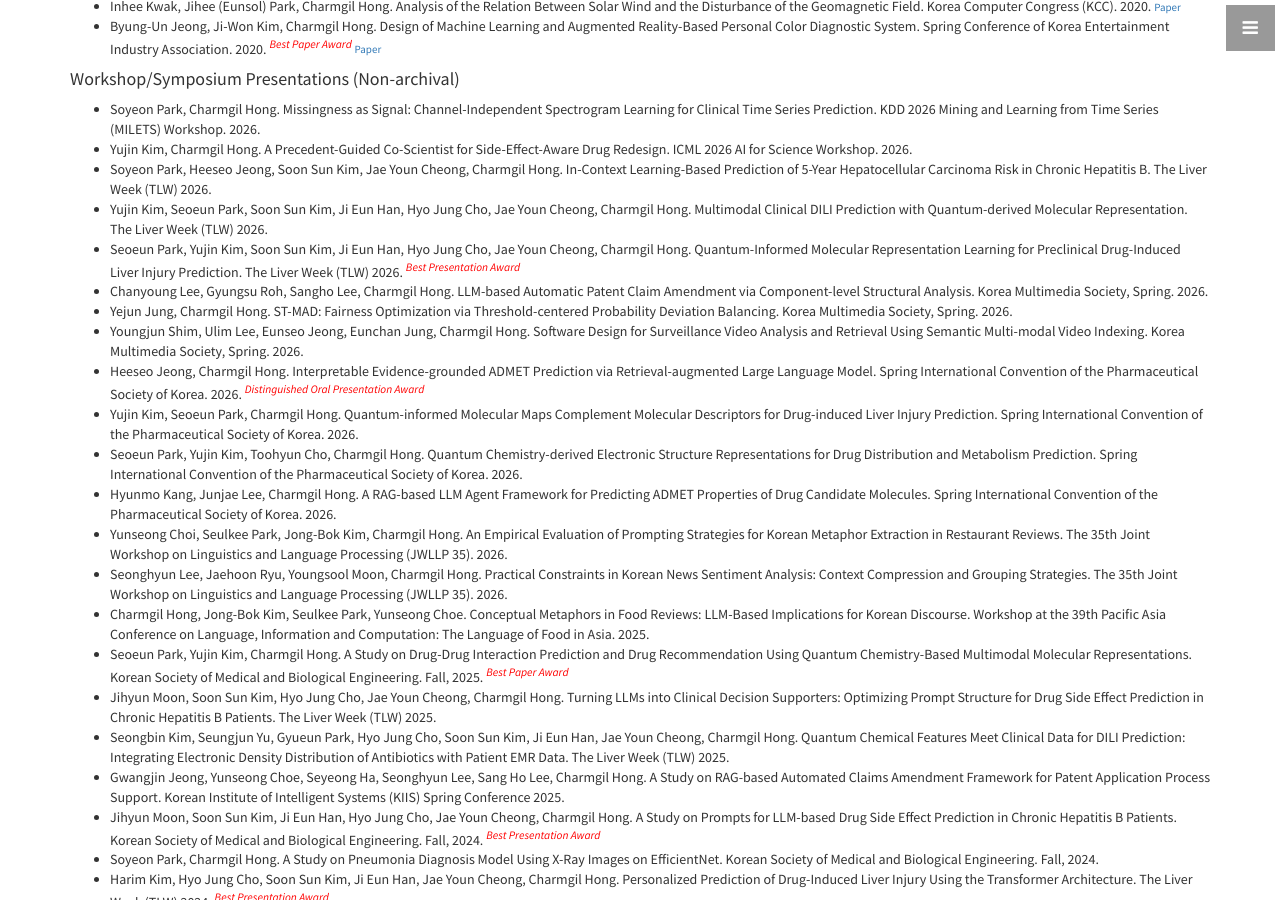
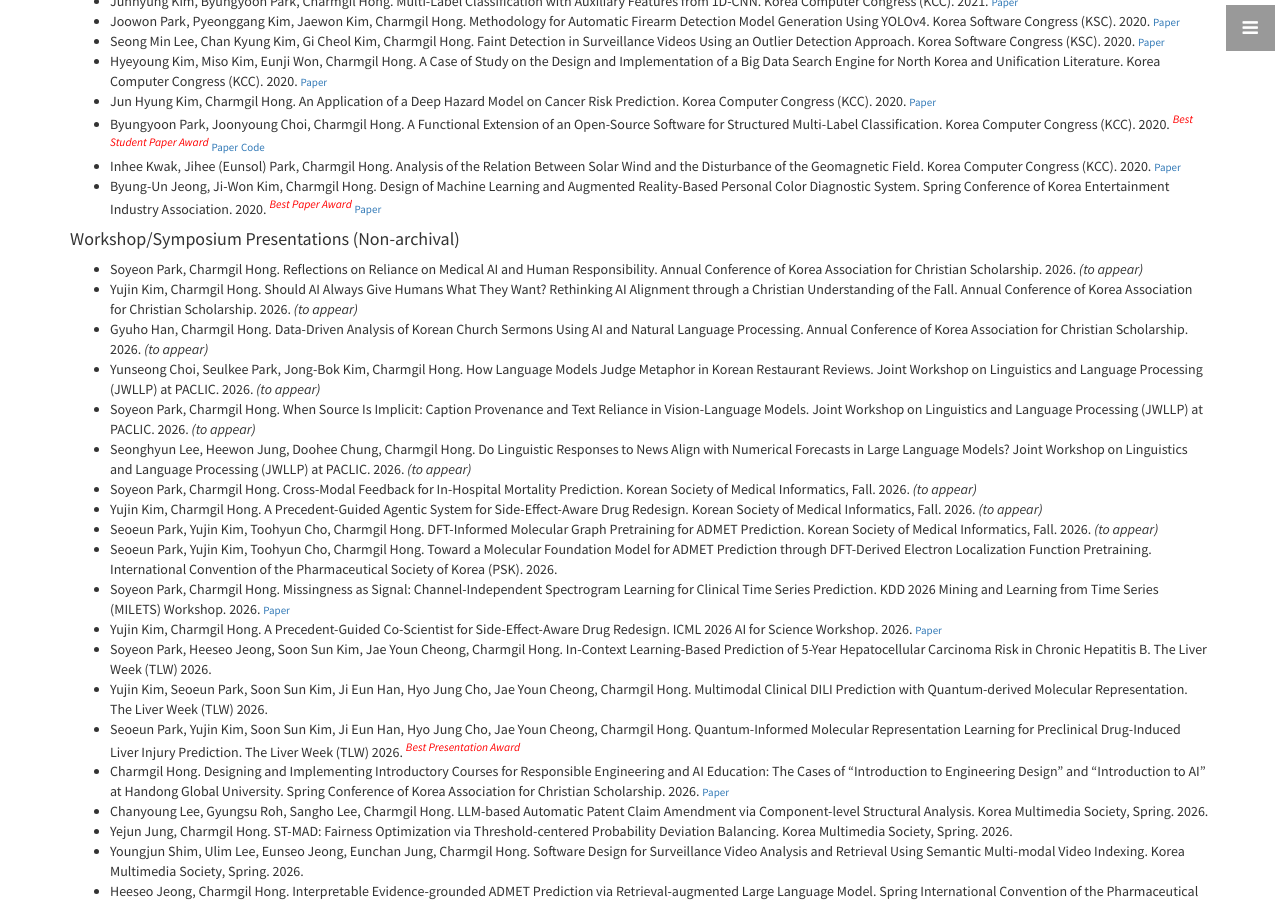
Before and after one commit to nth221/nth221.github.io, a Jekyll site: the page built from index.html, in a window 1280 px wide and 900 px high, scrolled down 6232 px. Built offline with Jekyll 4.4.1, drawn with Linux system fonts in a browser that asks for light colours; some of the changed text lies outside the part shown.

Commit message:
modified:   _includes/portfolio.html

```diff
--- a/_includes/portfolio.html
+++ b/_includes/portfolio.html
@@ -9,10 +9,22 @@
           <div class="col-lg-12 text-justify">
             <h4>International Venues</h4>
             <ul class="publication-list">
+              <li>Seonghyun Lee, Heewon Jung, Doohee Chung, Charmgil Hong. CAST: Contrastive Alignment of Series and Text for Commodity Price Forecasting. Pacific Asia Conference on Language, Information, and Computation (PACLIC). 2026.
+              	<em>(to appear)</em>
+              </li>
+			  <li>Yunseong Choi, Seulkee Park, Jong-Bok Kim, Charmgil Hong. Evaluating Korean NLI Models on Monotonicity and Negation. Pacific Asia Conference on Language, Information, and Computation (PACLIC). 2026.
+			  	<em>(to appear)</em>
+			  </li>
               <li>Heeseo Jeong, Charmgil Hong. TEAM-ADMET: Target-aware Evidence-grounded Agent for Molecular ADMET. IEEE International Conference on Bioinformatics and Biomedicine (BIBM). 2026.
               	<em>(to appear)</em>
               </li>
               <li>Yujin Kim, Seoeun Park, Charmgil Hong. IM^3: Interaction Region-Augmented Multimodal Molecular Modeling for Precision Prescription. ACM International Conference on Information and Knowledge Management (CIKM). 2026.
+              	<em>(to appear)</em>
+              </li>
+              <li>Yujin Kim, Toohyun Cho, Charmgil Hong. SAFER: Attribution-Aware Precedent-Guided Drug Redesign for Side-Effect Mitigation. Clinical-MIRF: Multimodal Information Retrieval and Fusion in Clinical Workflows at CIKM. 2026.
+              	<em>(to appear)</em>
+              </li>
+              <li>Soyeon Park, Yuyin Zhou, Charmgil Hong. Patient-Aligned Cross-Modal Feedback for Multimodal Clinical Information Fusion. Clinical-MIRF: Multimodal Information Retrieval and Fusion in Clinical Workflows at CIKM. 2026.
               	<em>(to appear)</em>
               </li>
               <li>Heeseo Jeong, Charmgil Hong. READ-ADMET: Retrieval-Enhanced Agent for Drug ADMET Prediction. American Medical Informatics Association (AMIA) Annual Symposium. 2026.
@@ -198,11 +210,22 @@
             </ul>
             <h4>Workshop/Symposium Presentations (Non-archival)</h4>
             <ul class="publication-list">
-              <li>Soyeon Park, Charmgil Hong. Missingness as Signal: Channel-Independent Spectrogram Learning for Clinical Time Series Prediction. KDD 2026 Mining and Learning from Time Series (MILETS) Workshop. 2026.</li>
-              <li>Yujin Kim, Charmgil Hong. A Precedent-Guided Co-Scientist for Side-Effect-Aware Drug Redesign. ICML 2026 AI for Science Workshop. 2026.</li>
+              <li>Soyeon Park, Charmgil Hong. Reflections on Reliance on Medical AI and Human Responsibility. Annual Conference of Korea Association for Christian Scholarship. 2026. <em>(to appear)</em></li>
+              <li>Yujin Kim, Charmgil Hong. Should AI Always Give Humans What They Want? Rethinking AI Alignment through a Christian Understanding of the Fall. Annual Conference of Korea Association for Christian Scholarship. 2026. <em>(to appear)</em></li>
+              <li>Gyuho Han, Charmgil Hong. Data-Driven Analysis of Korean Church Sermons Using AI and Natural Language Processing. Annual Conference of Korea Association for Christian Scholarship. 2026. <em>(to appear)</em></li>
+              <li>Yunseong Choi, Seulkee Park, Jong-Bok Kim, Charmgil Hong. How Language Models Judge Metaphor in Korean Restaurant Reviews. Joint Workshop on Linguistics and Language Processing (JWLLP) at PACLIC. 2026. <em>(to appear)</em></li>
+              <li>Soyeon Park, Charmgil Hong. When Source Is Implicit: Caption Provenance and Text Reliance in Vision-Language Models. Joint Workshop on Linguistics and Language Processing (JWLLP) at PACLIC. 2026. <em>(to appear)</em></li>
+              <li>Seonghyun Lee, Heewon Jung, Doohee Chung, Charmgil Hong. Do Linguistic Responses to News Align with Numerical Forecasts in Large Language Models? Joint Workshop on Linguistics and Language Processing (JWLLP) at PACLIC. 2026. <em>(to appear)</em></li>
+              <li>Soyeon Park, Charmgil Hong. Cross-Modal Feedback for In-Hospital Mortality Prediction. Korean Society of Medical Informatics, Fall. 2026. <em>(to appear)</em></li>
+              <li>Yujin Kim, Charmgil Hong. A Precedent-Guided Agentic System for Side-Effect-Aware Drug Redesign. Korean Society of Medical Informatics, Fall. 2026. <em>(to appear)</em></li>
+              <li>Seoeun Park, Yujin Kim, Toohyun Cho, Charmgil Hong. DFT-Informed Molecular Graph Pretraining for ADMET Prediction. Korean Society of Medical Informatics, Fall. 2026. <em>(to appear)</em></li>
+              <li>Seoeun Park, Yujin Kim, Toohyun Cho, Charmgil Hong. Toward a Molecular Foundation Model for ADMET Prediction through DFT-Derived Electron Localization Function Pretraining. International Convention of the Pharmaceutical Society of Korea (PSK). 2026.</li>
+              <li>Soyeon Park, Charmgil Hong. Missingness as Signal: Channel-Independent Spectrogram Learning for Clinical Time Series Prediction. KDD 2026 Mining and Learning from Time Series (MILETS) Workshop. 2026. <span class="res"><a href="https://arxiv.org/abs/2607.02944" target="_blank">Paper</a></span></li>
+              <li>Yujin Kim, Charmgil Hong. A Precedent-Guided Co-Scientist for Side-Effect-Aware Drug Redesign. ICML 2026 AI for Science Workshop. 2026. <span class="res"><a href="https://arxiv.org/abs/2607.02938" target="_blank">Paper</a></span></li>
               <li>Soyeon Park, Heeseo Jeong, Soon Sun Kim, Jae Youn Cheong, Charmgil Hong. In-Context Learning-Based Prediction of 5-Year Hepatocellular Carcinoma Risk in Chronic Hepatitis B. The Liver Week (TLW) 2026.</li>
               <li>Yujin Kim, Seoeun Park, Soon Sun Kim, Ji Eun Han, Hyo Jung Cho, Jae Youn Cheong, Charmgil Hong. Multimodal Clinical DILI Prediction with Quantum-derived Molecular Representation. The Liver Week (TLW) 2026.</li>
               <li>Seoeun Park, Yujin Kim, Soon Sun Kim, Ji Eun Han, Hyo Jung Cho, Jae Youn Cheong, Charmgil Hong. Quantum-Informed Molecular Representation Learning for Preclinical Drug-Induced Liver Injury Prediction. The Liver Week (TLW) 2026. <span class="award"><em>Best Presentation Award</em></span></li>
+              <li>Charmgil Hong. Designing and Implementing Introductory Courses for Responsible Engineering and AI Education: The Cases of “Introduction to Engineering Design” and “Introduction to AI” at Handong Global University. Spring Conference of Korea Association for Christian Scholarship. 2026. <span class="res"><a href="https://www.worldview.or.kr/library/article/3969" target="_blank">Paper</a></span></li>
               <li>Chanyoung Lee, Gyungsu Roh, Sangho Lee, Charmgil Hong. LLM-based Automatic Patent Claim Amendment via Component-level Structural Analysis. Korea Multimedia Society, Spring. 2026.</li>
               <li>Yejun Jung, Charmgil Hong. ST-MAD: Fairness Optimization via Threshold-centered Probability Deviation Balancing. Korea Multimedia Society, Spring. 2026.</li>
               <li>Youngjun Shim, Ulim Lee, Eunseo Jeong, Eunchan Jung, Charmgil Hong. Software Design for Surveillance Video Analysis and Retrieval Using Semantic Multi-modal Video Indexing. Korea Multimedia Society, Spring. 2026.</li>
```
